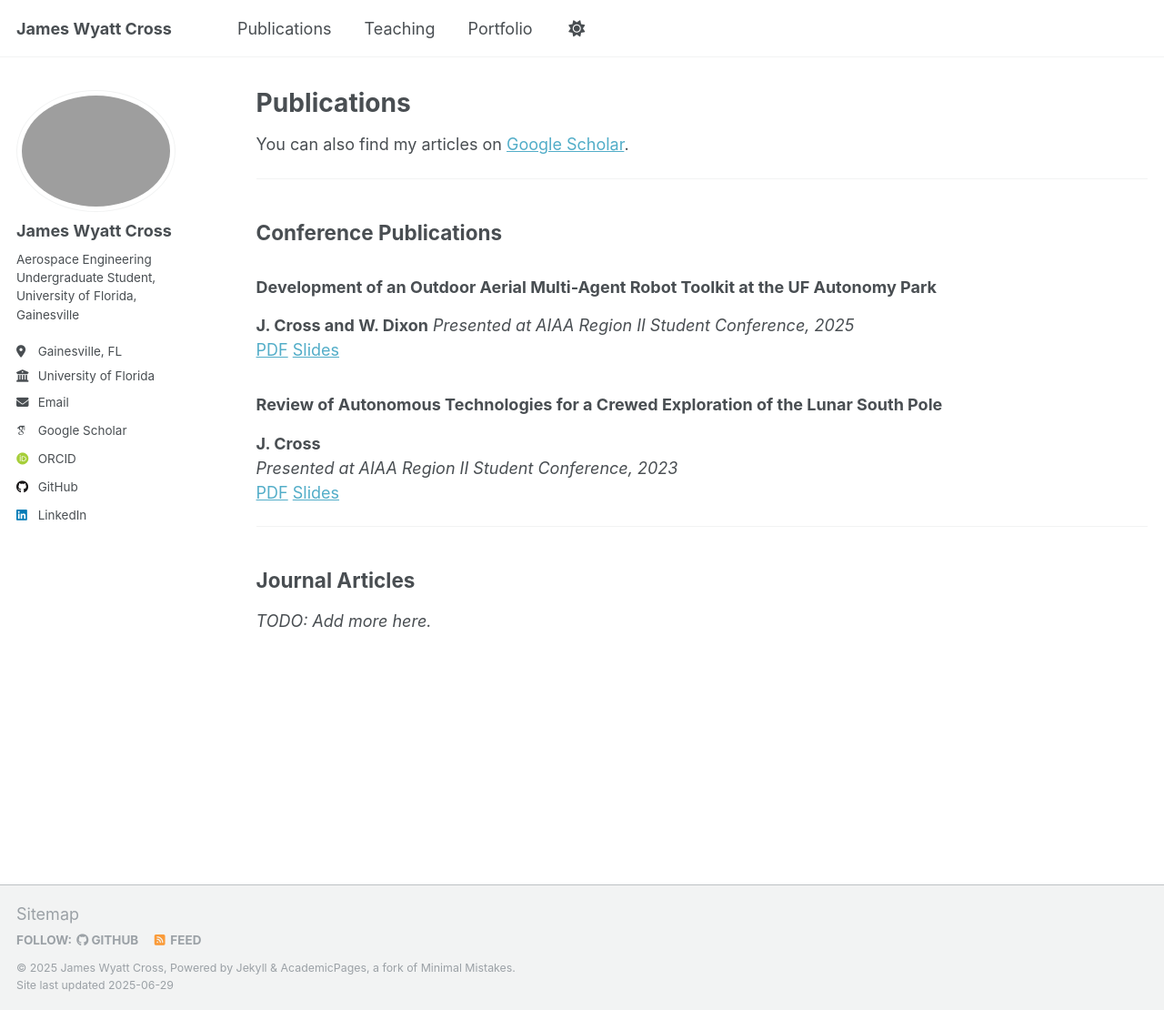
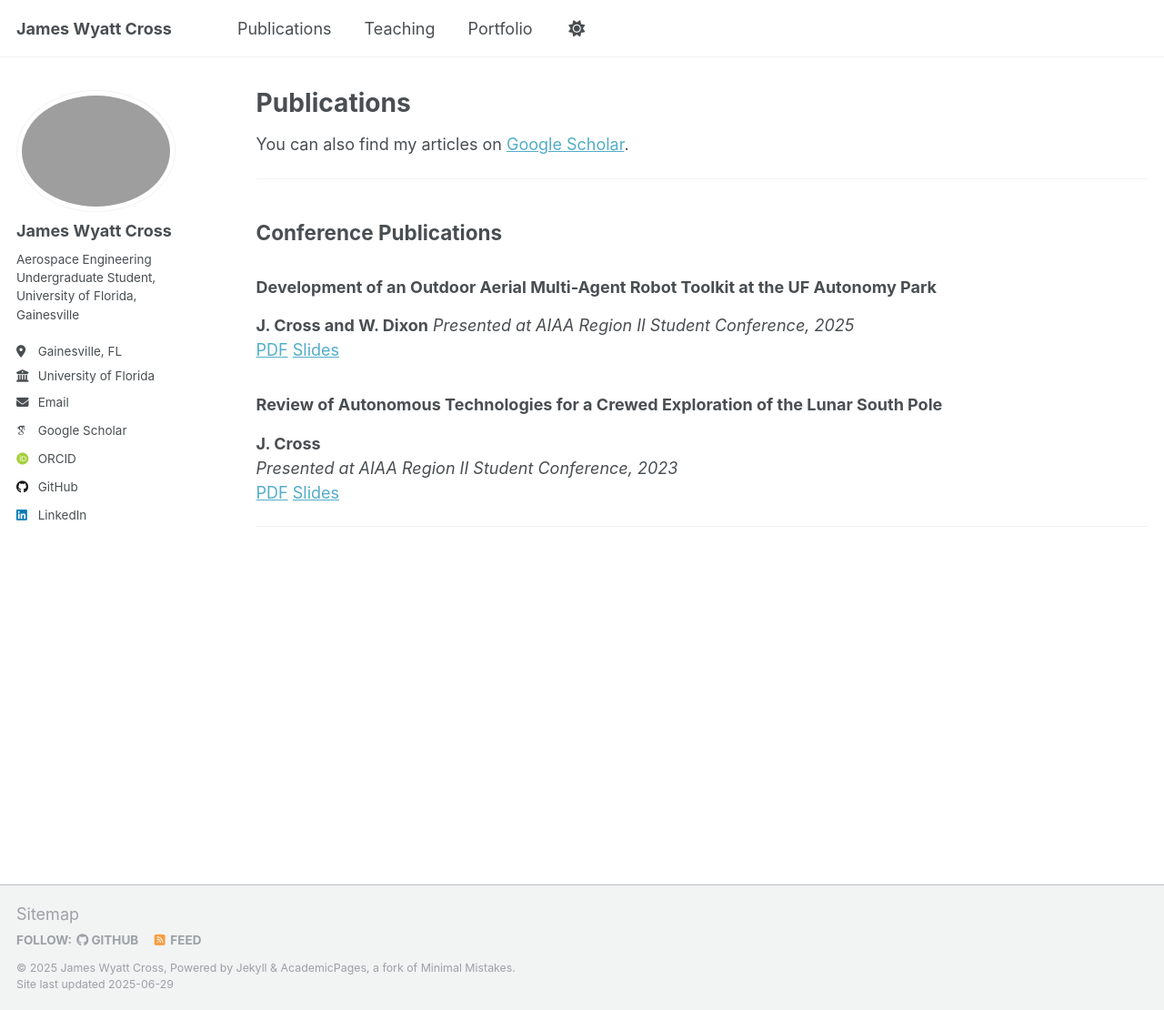
Before and after one commit to JWyattCross/pages, a Jekyll site: the page built from _pages/publications.md, in a window 1280 px wide and 1110 px high. Shown: the whole window at 91% size. Built offline with Jekyll 4.4.1, drawn with Linux system fonts in a browser that asks for light colours; some web fonts are replaced.

Commit message:
comment out journal articles

```diff
--- a/_pages/publications.md
+++ b/_pages/publications.md
@@ -24,6 +24,6 @@ You can also find my articles on [Google Scholar]({{ site.author.googlescholar }
 
 ---
 
-## Journal Articles
+<!-- ## Journal Articles
 
-_TODO: Add more here._
+_TODO: Add more here._ -->
```
